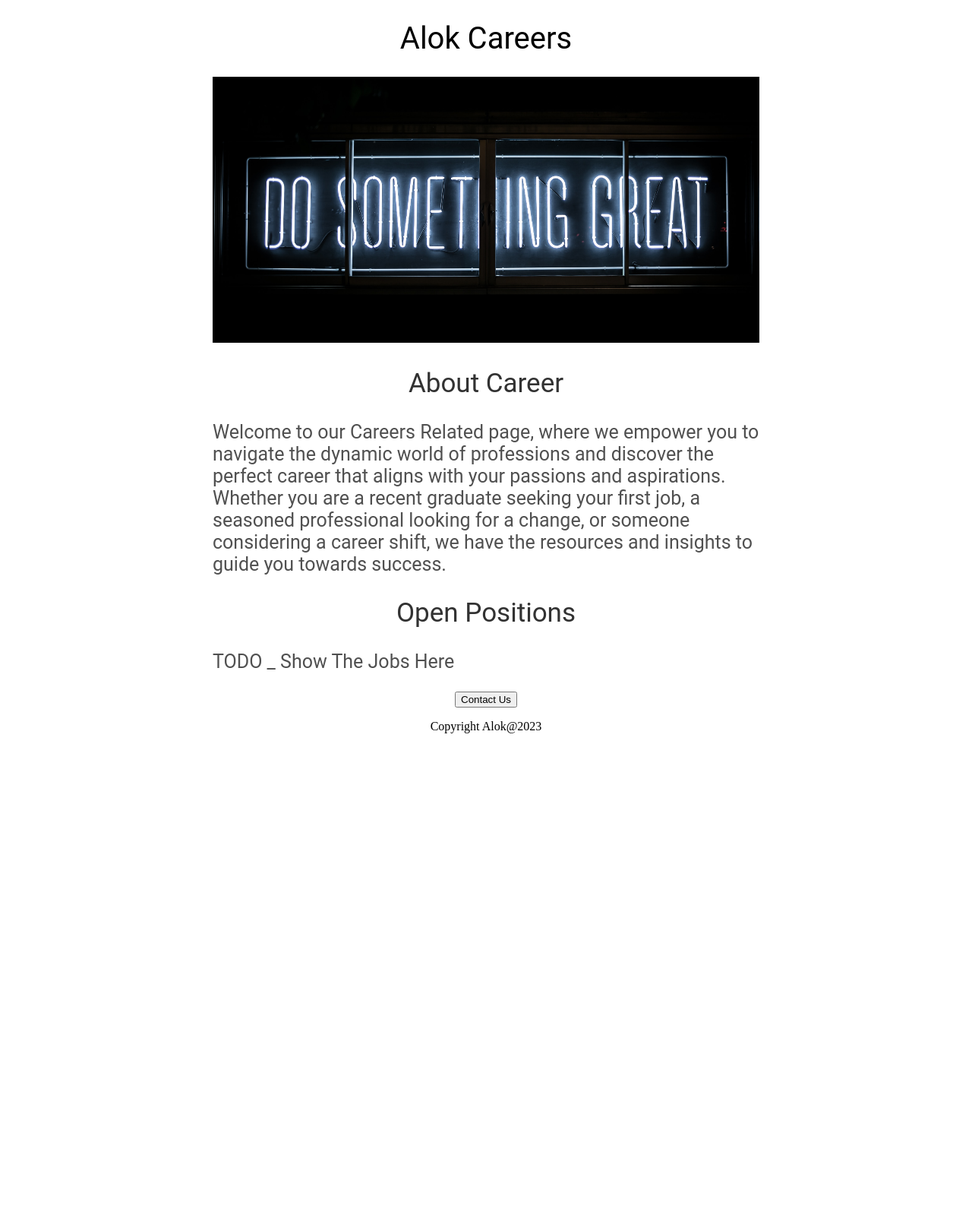
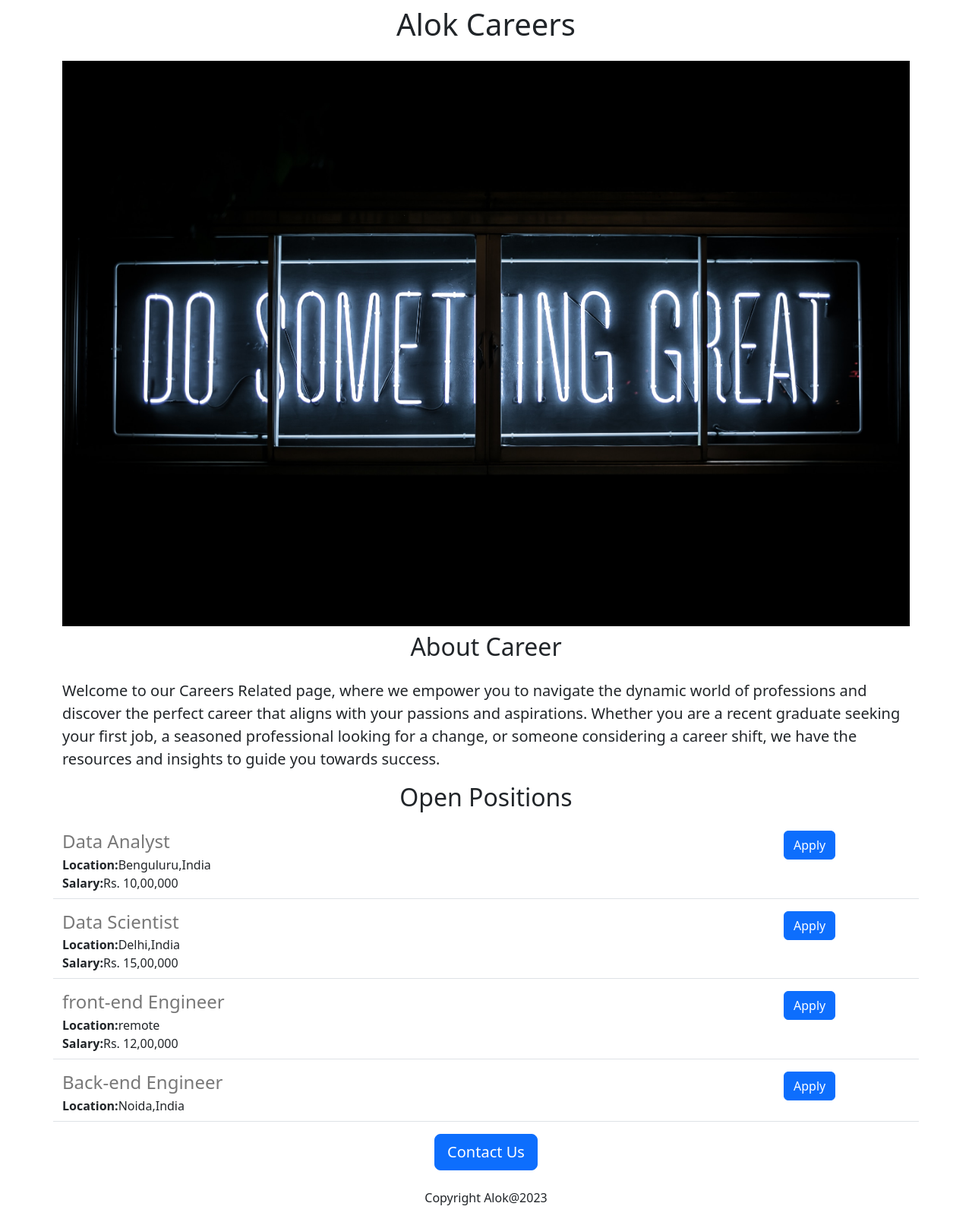
Before and after one commit to alokshukla630/Alok-career-website, a Flask app: page / in a window 1280 px wide. Shown: the whole page at 76% size. Before the commit the page ends 965 px from the top, so only its background shows below. Run offline with Flask 3, Linux system fonts and the light colour scheme.

Commit message:
Added Dynamic Data And API route

```diff
--- a/app.py
+++ b/app.py
@@ -1,10 +1,47 @@
-from flask import Flask, render_template
+from flask import Flask, render_template, jsonify
 
 app = Flask(__name__)
 
+JOBS = [
+
+  {
+    'id' : 1,
+    'title' : 'Data Analyst',
+    'location' : 'Benguluru,India',
+    'Salary' : 'Rs. 10,00,000'
+  },
+  {
+    'id' : 2,
+    'title' : 'Data Scientist',
+    'location' : 'Delhi,India',
+    'Salary' : 'Rs. 15,00,000'
+
+  },
+  {
+    'id' : 3,
+    'title' : 'front-end Engineer',
+    'location' : 'remote',
+    'Salary' : 'Rs. 12,00,000'
+
+  },
+  {
+    'id' : 4,
+    'title' : 'Back-end Engineer',
+    'location' : 'Noida,India'
+
+
+  }
+]
+
 @app.route("/")
 def hello_world():
-  return render_template("home.html")
+  return render_template("home.html",jobs=JOBS,
+                         Company_name = 'Alok')
+
+@app.route("/jobs")
+def list_jobs():
+  return jsonify(JOBS)
+
 
 if __name__ == '__main__':
   app.run(host='0.0.0.0' ,debug=True)
--- a/templates/home.html
+++ b/templates/home.html
@@ -5,50 +5,35 @@
   <meta http-equiv="X-UA-Compatible" content="IE=edge">
   <meta name="viewport" content="width=device-width, initial-scale=1.0">
   <title>Alok Careers</title>
-  <style>
-    h1 {
-      font-size: 40px;
-      font-family: Roboto;
-      font-weight: normal;
-      color: rbg(100,100,100);
-      text-align: center;
-    }
-    #banner {
-      width: 100%;
-      height: 350px;
-      object-fit:cover;
-    }
-    h2 {
-      font-family: Roboto;
-      font-size: 35px;
-      color:rgb(50,50,50);
-      text-align: center;
-      font-weight:normal;
-    }
-    .body-text {
-      font-family: Roboto;
-      color: rgb(80,80,80);
-      font-size:25px;
+<link href="https://cdn.jsdelivr.net/npm/bootstrap@5.3.1/dist/css/bootstrap.min.css" rel="stylesheet" integrity="sha384-4bw+/aepP/YC94hEpVNVgiZdgIC5+VKNBQNGCHeKRQN+PtmoHDEXuppvnDJzQIu9" crossorigin="anonymous">
+<style>
+  #banner {
+    hight: 360px;
+    width: 100%;
+    object-fit: cover;
+  }
+</style>
 
-    }
-    #container {
-      max-width:720px;
-      margin: 0 auto;
-    }
-  </style>
+</head>
   <body>
-    <div id="container">
-    <h1>Alok Careers </h1>
-    <img id="banner" src="https://alok-career-website.alokshukla6.repl.co/static/banner.jpeg" >
-    <h2>About Career</h2>
-    <p class="body-text">
+    <div class="container">
+    <h1 class="text-center mt-2 mb-4">
+      {{Company_name}} Careers
+    </h1>
+    <img class="img-fluid" id="banner" src="https://alok-career-website.alokshukla6.repl.co/static/banner.jpeg" >
+    <h2 class="text-center mt-2 mb-4">About Career</h2>
+    <p class="lead">
       Welcome to our Careers Related page, where we empower you to navigate the dynamic world of professions and discover the perfect career that aligns with your passions and aspirations. Whether you are a recent graduate seeking your first job, a seasoned professional looking for a change, or someone considering a career shift, we have the resources and insights to guide you towards success.
     </p>
-    <h2>Open Positions</h2>
-    <p class="body-text">TODO _ Show The Jobs Here </p>
-    <div style="text-align:center;">
-    <button>Contact Us </button>
-      <p>Copyright Alok@2023 </p>
+    <h2 class="text-center mt-2 mb-4">Open Positions</h2>
+    <div>
+         {% for job in jobs %}
+           {% include 'jobitem.html' %}
+         {% endfor %}
+    </div>
+    <div class="text-center">
+    <button class="btn btn-primary btn-lg ">Contact Us </button>
+      <p class="mt-4">Copyright Alok@2023 </p>
     </div>
     </div>
 </body>
--- /dev/null
+++ b/templates/jobitem.html
@@ -0,0 +1,19 @@
+   <div class="border-bottom row" style="margin-bottom:16px; padding-bottom:8px;">
+     <div class="col-10">
+        <h4 style="color:rgb(120,120,120);margin-bottom:4px;">
+          {{job['title']}}
+        </h4>
+        <div>
+          <b>Location:</b>{{job['location']}}
+        </div>
+      {% if 'Salary' in job %}
+        <div>
+          <b>Salary:</b>{{job['Salary']}}
+        </div>
+      {% endif %}
+     </div>
+     <div class="col-2">
+       <button type="button" class="btn btn-primary">Apply</button>
+     </div>
+
+    </div>
```
